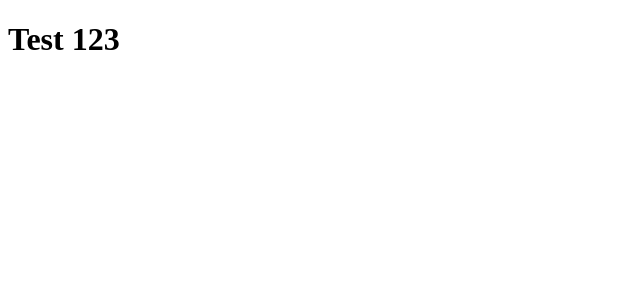
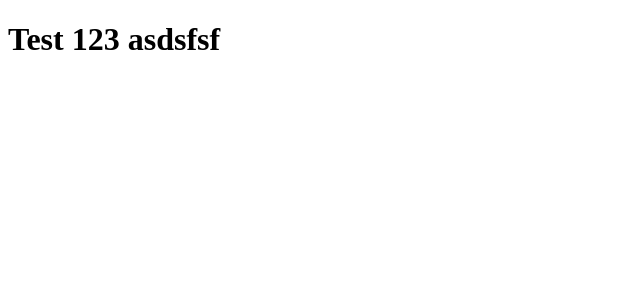
Before and after one commit to dean131/kursi-roda-front-end, a Nuxt app: page / in a window 1280 px wide. Shown: the top 300 px of the page, without its empty margins (0-640 px from the left). Built offline with nearby package versions, Linux system fonts and the light colour scheme.

Commit message:
update homepage title to "Test 123 asdsfsf"

```diff
--- a/app.vue
+++ b/app.vue
@@ -1,5 +1,5 @@
 <template>
     <div>
-        <h1>Test 123</h1>
+        <h1>Test 123 asdsfsf</h1>
     </div>
 </template>
```
